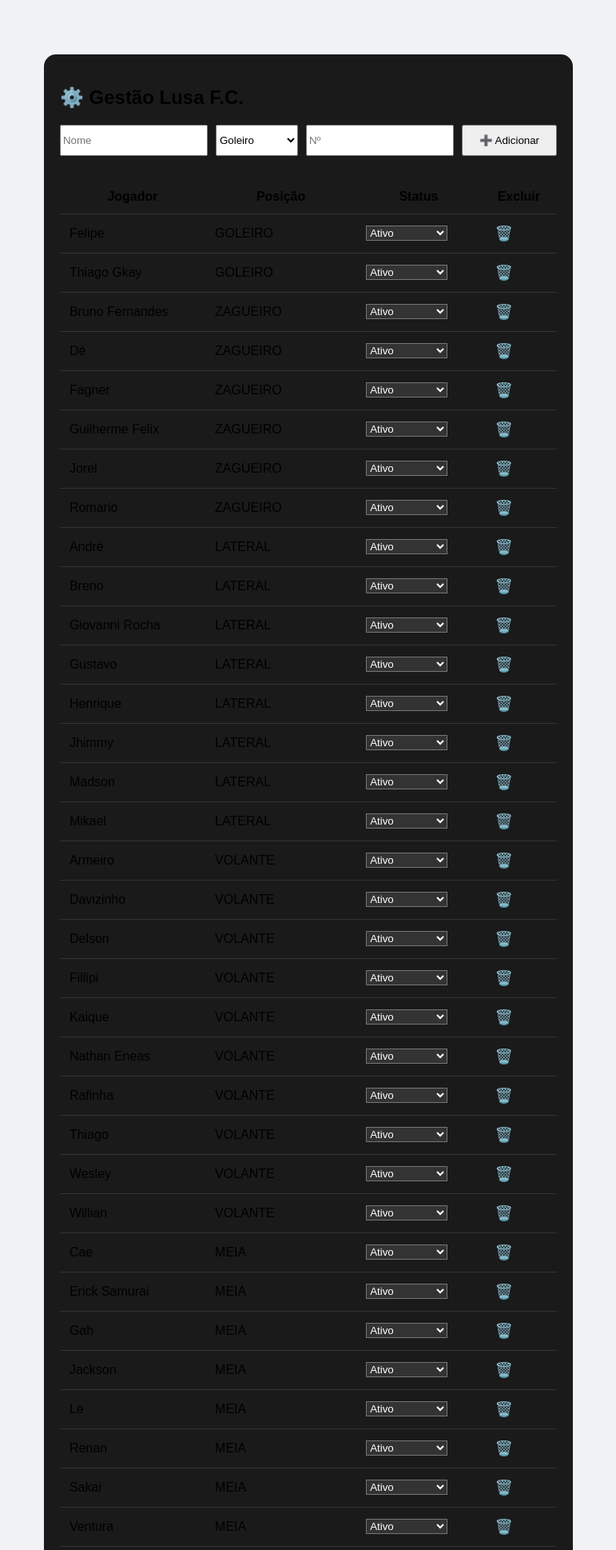
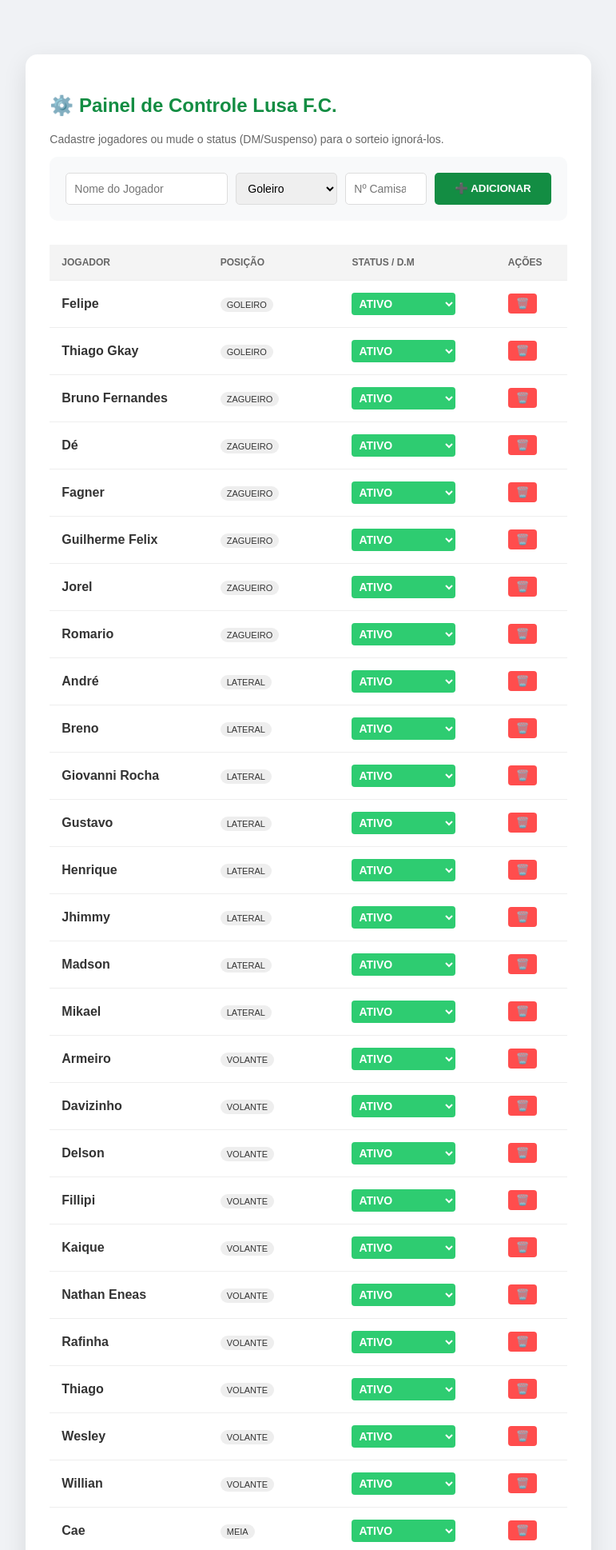
Before and after one commit to jhownsilva/sorteiolusa, a Flask app: page /admin in a window 1280 px wide. Shown: the top 1938 px of the page at 80% size, without its empty margins (254-1025 px from the left). Run offline with Flask 3, Linux system fonts and the light colour scheme; the visitor is signed in with stand-in values (Sample User, id 1).

Commit message:
admin.html

```diff
--- a/templates/admin.html
+++ b/templates/admin.html
@@ -2,22 +2,73 @@
 <html lang="pt-br">
 <head>
     <meta charset="UTF-8">
-    <title>Lusa Admin - Gestão</title>
+    <title>Lusa Admin - Gestão de Elenco</title>
     <link rel="stylesheet" href="{{ url_for('static', filename='css/style.css') }}">
     <style>
-        .admin-container { max-width: 900px; margin: 40px auto; padding: 20px; background: #1a1a1a; border-radius: 15px; }
-        .form-add { display: flex; gap: 10px; margin-bottom: 30px; flex-wrap: wrap; }
-        table { width: 100%; border-collapse: collapse; }
-        th, td { padding: 12px; border-bottom: 1px solid #333; }
-        .btn-excluir { background: none; border: none; cursor: pointer; font-size: 18px; }
+        /* Estilos específicos para o Painel Admin */
+        .admin-container {
+            max-width: 900px;
+            margin: 40px auto;
+            padding: 30px;
+            background: #ffffff;
+            border-radius: 15px;
+            box-shadow: 0 10px 30px rgba(0,0,0,0.1);
+            color: #333;
+        }
+        .form-add {
+            display: flex;
+            gap: 10px;
+            margin-bottom: 30px;
+            padding: 20px;
+            background: #f8f9fa;
+            border-radius: 10px;
+            flex-wrap: wrap;
+        }
+        input, select {
+            padding: 10px;
+            border-radius: 5px;
+            border: 1px solid #ddd;
+            font-size: 14px;
+        }
+        .btn-save {
+            background: #138d43;
+            color: white;
+            border: none;
+            padding: 10px 25px;
+            border-radius: 5px;
+            cursor: pointer;
+            font-weight: bold;
+        }
+        table { width: 100%; border-collapse: collapse; margin-top: 20px; }
+        th, td { padding: 15px; text-align: left; border-bottom: 1px solid #eee; }
+        th { background: #f4f4f4; text-transform: uppercase; font-size: 12px; color: #666; }
+
+        .status-select {
+            padding: 5px;
+            border-radius: 4px;
+            font-weight: bold;
+            color: white;
+            border: none;
+        }
+        .btn-excluir {
+            background: #ff4d4d;
+            color: white;
+            border: none;
+            padding: 5px 10px;
+            border-radius: 4px;
+            cursor: pointer;
+        }
     </style>
 </head>
 <body>
+
     <div class="admin-container">
-        <h2>⚙️ Gestão Lusa F.C.</h2>
+        <h2 style="color: #138d43;">⚙️ Painel de Controle Lusa F.C.</h2>
+        <p style="font-size: 14px; color: #666;">Cadastre jogadores ou mude o status (DM/Suspenso) para o sorteio ignorá-los.</p>
+
         <form class="form-add" action="/api/cadastrar" method="POST">
-            <input type="text" name="nome" placeholder="Nome" required>
-            <select name="posicao">
+            <input type="text" name="nome" placeholder="Nome do Jogador" required style="flex: 2;">
+            <select name="posicao" required>
                 <option value="goleiro">Goleiro</option>
                 <option value="zagueiro">Zagueiro</option>
                 <option value="lateral">Lateral</option>
@@ -26,29 +77,37 @@
                 <option value="atacante">Atacante</option>
                 <option value="centroavante">Centroavante</option>
             </select>
-            <input type="number" name="fixo" placeholder="Nº">
-            <button type="submit" class="btn-sortear" style="padding: 10px 20px;">➕ Adicionar</button>
+            <input type="number" name="fixo" placeholder="Nº Camisa" style="width: 80px;">
+            <button type="submit" class="btn-save">➕ ADICIONAR</button>
         </form>
 
         <table>
-            <thead><tr><th>Jogador</th><th>Posição</th><th>Status</th><th>Excluir</th></tr></thead>
+            <thead>
+                <tr>
+                    <th>Jogador</th>
+                    <th>Posição</th>
+                    <th>Status / D.M</th>
+                    <th>Ações</th>
+                </tr>
+            </thead>
             <tbody>
                 {% for j in jogadores %}
                 <tr>
-                    <td>{{ j.nome }}</td>
-                    <td>{{ j.posicao.upper() }}</td>
+                    <td style="font-weight: bold;">{{ j.nome }}</td>
+                    <td><span style="font-size: 11px; background: #eee; padding: 3px 8px; border-radius: 10px;">{{ j.posicao.upper() }}</span></td>
                     <td>
                         <form action="/api/alterar_status" method="POST">
                             <input type="hidden" name="nome" value="{{ j.nome }}">
-                            <select name="novo_status" onchange="this.form.submit()" style="background: #333; color: white;">
-                                <option value="ativo" {% if j.status == 'ativo' %}selected{% endif %}>Ativo</option>
+                            <select name="novo_status" onchange="this.form.submit()" class="status-select"
+                                style="background-color: {% if j.status == 'dm' %}#e74c3c{% elif j.status == 'suspenso' %}#f1c40f{% else %}#2ecc71{% endif %};">
+                                <option value="ativo" {% if j.status == 'ativo' %}selected{% endif %}>ATIVO</option>
                                 <option value="dm" {% if j.status == 'dm' %}selected{% endif %}>🚑 D.M</option>
-                                <option value="suspenso" {% if j.status == 'suspenso' %}selected{% endif %}>🚫 Suspenso</option>
+                                <option value="suspenso" {% if j.status == 'suspenso' %}selected{% endif %}>🚫 SUSPENSO</option>
                             </select>
                         </form>
                     </td>
                     <td>
-                        <form action="/api/excluir" method="POST" onsubmit="return confirm('Apagar {{ j.nome }}?')">
+                        <form action="/api/excluir" method="POST" onsubmit="return confirm('Apagar {{ j.nome }} definitivamente?')">
                             <input type="hidden" name="nome" value="{{ j.nome }}">
                             <button type="submit" class="btn-excluir">🗑️</button>
                         </form>
@@ -57,7 +116,10 @@
                 {% endfor %}
             </tbody>
         </table>
-        <br><a href="/" style="color: #007bff;">⬅️ Voltar ao Sorteio</a>
+
+        <br>
+        <a href="/" style="display: inline-block; margin-top: 20px; color: #007bff; text-decoration: none; font-weight: bold;">⬅️ Voltar para a Escalação</a>
     </div>
+
 </body>
 </html>
```
